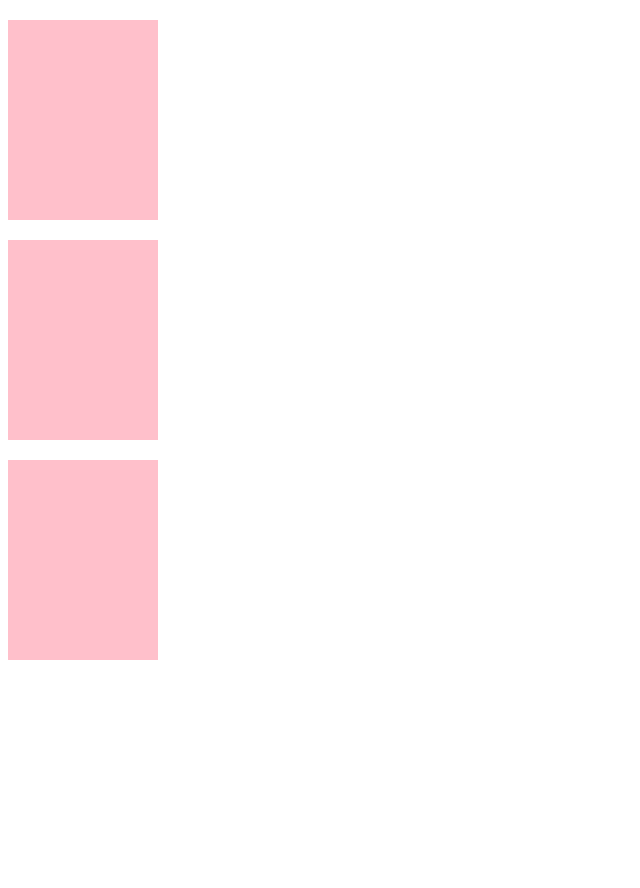
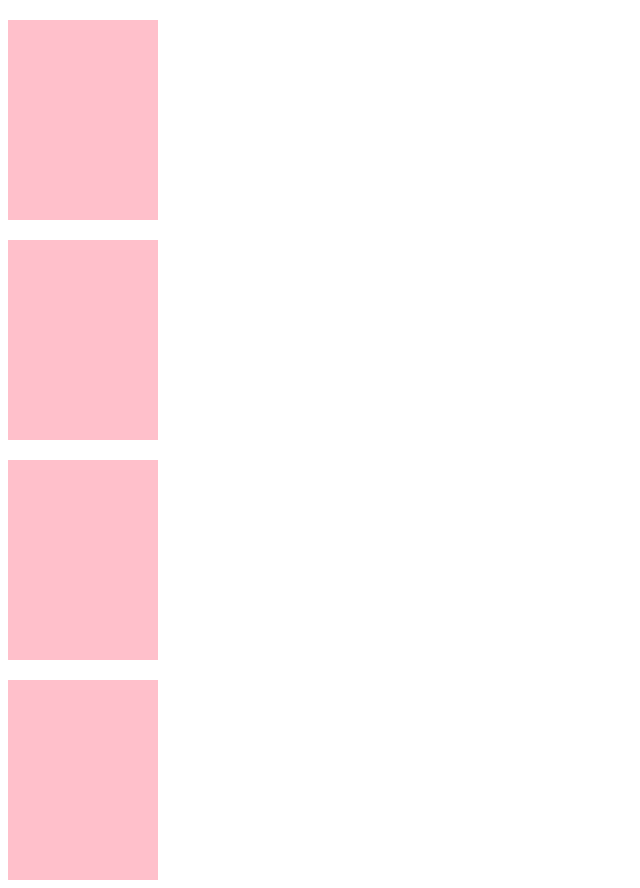
Before and after one commit to jnmasterjn/Matching-Game-React, a React (Vite) app in the folder my-app/: page / in a window 1280 px wide. Shown: the whole page, without its empty margins (0-640 px from the left). Before the commit the page ends 800 px from the top, so only its background shows below. Built offline with nearby package versions, Linux system fonts and the light colour scheme.

Commit message:
flip card individual

```diff
--- a/my-app/src/components/Container.jsx
+++ b/my-app/src/components/Container.jsx
@@ -3,27 +3,33 @@ import Card from "./Card"
 import Score from "./Score"
 import Timer from "./Timer"
 
+const OPTIONS = [
+    {value: 1, visibility: false},
+    {value: 2, visibility: false },
+    {value: 1, visibility: false },
+    {value: 2, visibility: false }]
+
 function Container(props){
 
-    const options = [1,2,3]
-    const[visible, setVisible]=useState(false)
+    const[options, setOptions] = useState(OPTIONS)
 
-    let flip = () => {
-        setVisible(!visible)
+    let flip = (index) => {
+        var newOption = JSON.parse(JSON.stringify(options)) //deep copy, 把options內的東西stringify然後parse, 傳給newOption
+        newOption[index].visibility = !newOption[index].visibility //如果本來有顯示內容->隱藏; 如果原本就隱藏->顯示內容
+        setOptions(newOption)
     }
 
     return (
         <>
-            {options.map((i) =>
+            {options.map((i, index) =>
                 <Card
-                    visible={visible}
-                    onClick={flip}
-                    content={i}
+                    visible={i.visibility}
+                    onClick={() => flip(index)}
+                    content={i.value}
                 />
             )}
         </>
     )
 }
 
-
 export default Container
```
